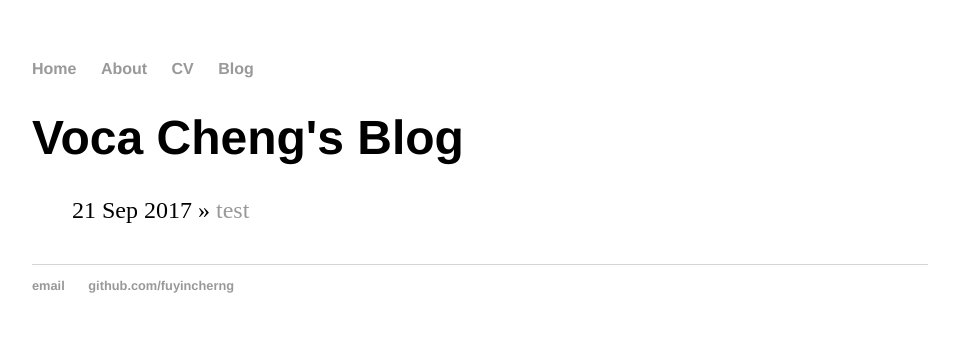
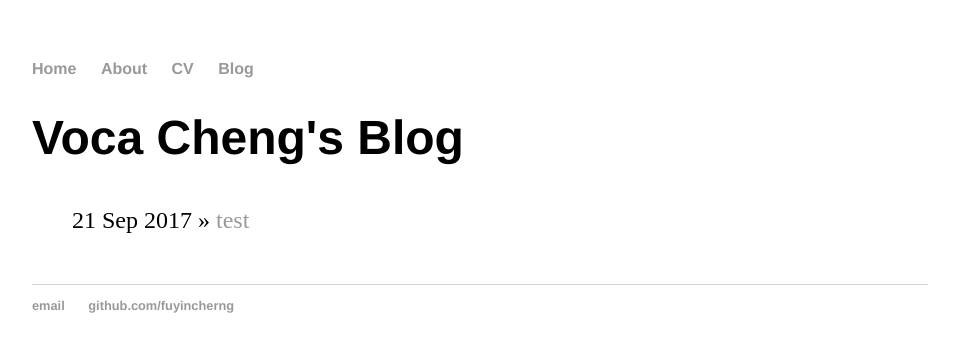
Before and after one commit to FuyinCherng/FuyinCherng.github.io, a Jekyll site: the page built from blog/index.html, in a window 1280 px wide. Shown: the top 352 px of the page, without its empty margins (160-1119 px from the left). Built offline with Jekyll 4.4.1, drawn with Linux system fonts in a browser that asks for light colours.

Commit message:
update css
add button, li and h2 style

```diff
--- a/css/main.css
+++ b/css/main.css
@@ -2,6 +2,11 @@
     margin: 60px auto;
     width: 70%;
 }
+
+ul li {
+    padding: 10px 0px;
+}
+
 nav ul, footer ul {
     font-family:'Helvetica', 'Arial', 'Sans-Serif';
     padding: 0px;
@@ -23,6 +28,9 @@
     font-size: 3em;
     font-family:'Helvetica', 'Arial', 'Sans-Serif';
 }
+h2{
+    font-family:'Helvetica', 'Arial', 'Sans-Serif';
+}
 p {
     font-size: 1.5em;
     line-height: 1.4em;
@@ -41,3 +49,15 @@
 ul.posts li {
     list-style: none;
 }
+
+.button {
+    background-color: #555555;
+    border: none;
+    color: white;
+    padding: 15px 32px;
+    text-align: center;
+    text-decoration: none;
+    display: inline-block;
+    font-size: 16px;
+    font-family: 'Helvetica', 'Arial', 'Sans-Serif';
+}
```
